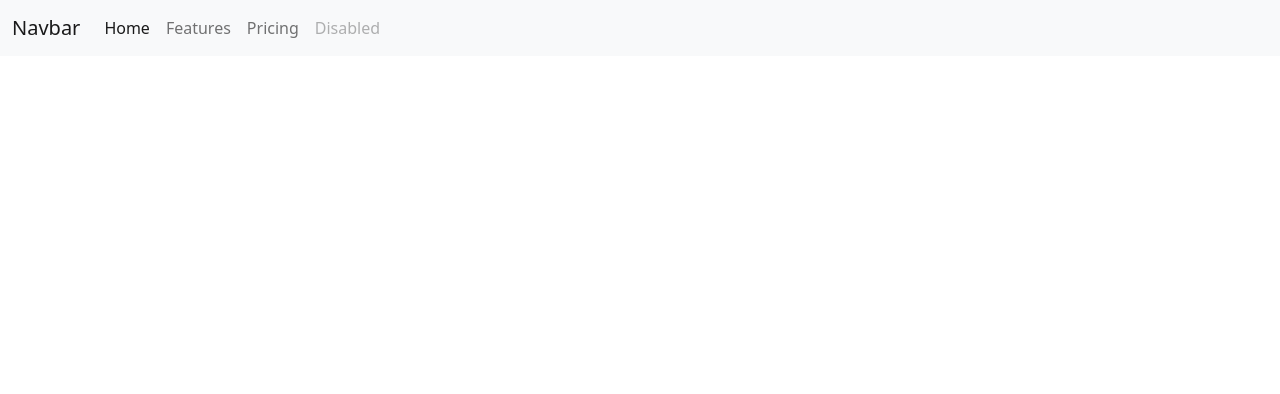
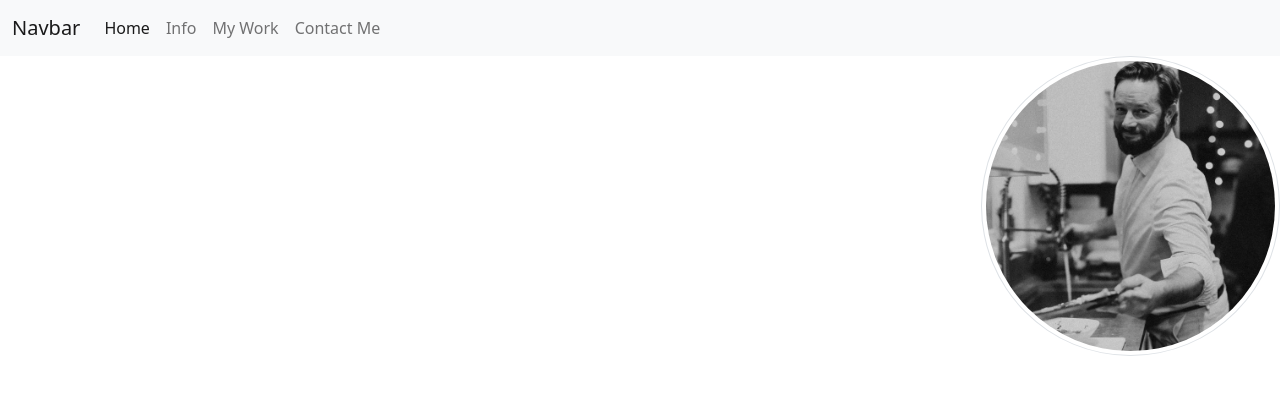
Before and after one commit to dhealy83/portfolio, a plain HTML site: page index.html in a window 1280 px wide. Drawn offline with nearby package versions, Linux system fonts and the light colour scheme.

Commit message:
Profile image selected.

```diff
--- a/index.html
+++ b/index.html
@@ -18,7 +18,7 @@
   </head>
 
   <body>
-    <nav class="navbar navbar-expand-lg bg-light">
+    <nav class="nav navbar navbar-expand-lg bg-light">
       <div class="container-fluid">
         <a class="navbar-brand" href="#">Navbar</a>
         <button
@@ -38,18 +38,23 @@
               <a class="nav-link active" aria-current="page" href="#">Home</a>
             </li>
             <li class="nav-item">
-              <a class="nav-link" href="#">Features</a>
+              <a class="nav-link" href="#">Info</a>
             </li>
             <li class="nav-item">
-              <a class="nav-link" href="#">Pricing</a>
+              <a class="nav-link" href="#">My Work</a>
             </li>
             <li class="nav-item">
-              <a class="nav-link disabled">Disabled</a>
+              <a class="nav-link">Contact Me</a>
             </li>
           </ul>
         </div>
       </div>
     </nav>
+    <img
+      src="./public/assets/profile-image.jpg"
+      class="proPhoto img-thumbnail rounded-circle float-end"
+      alt="..."
+    />
 
     <script
       src="https://code.jquery.com/jquery-3.3.1.slim.min.js"
--- a/public/css/style.css
+++ b/public/css/style.css
@@ -0,0 +1,10 @@
+.nav {
+    color: rgb(71, 172, 212);
+}
+
+.proPhoto {
+    display: flexbox;
+    max-height: 300px;
+    max-width: auto;
+    margin-top: 0px;
+}
```
